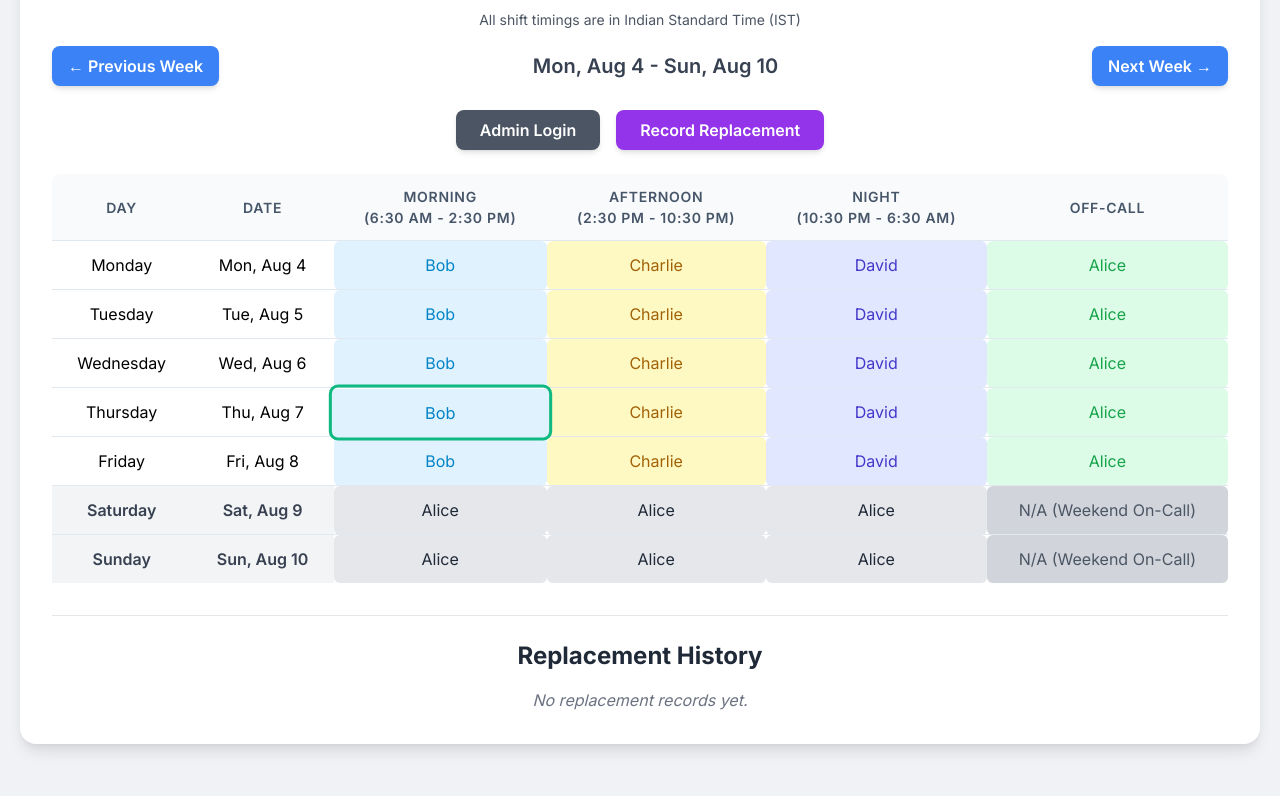
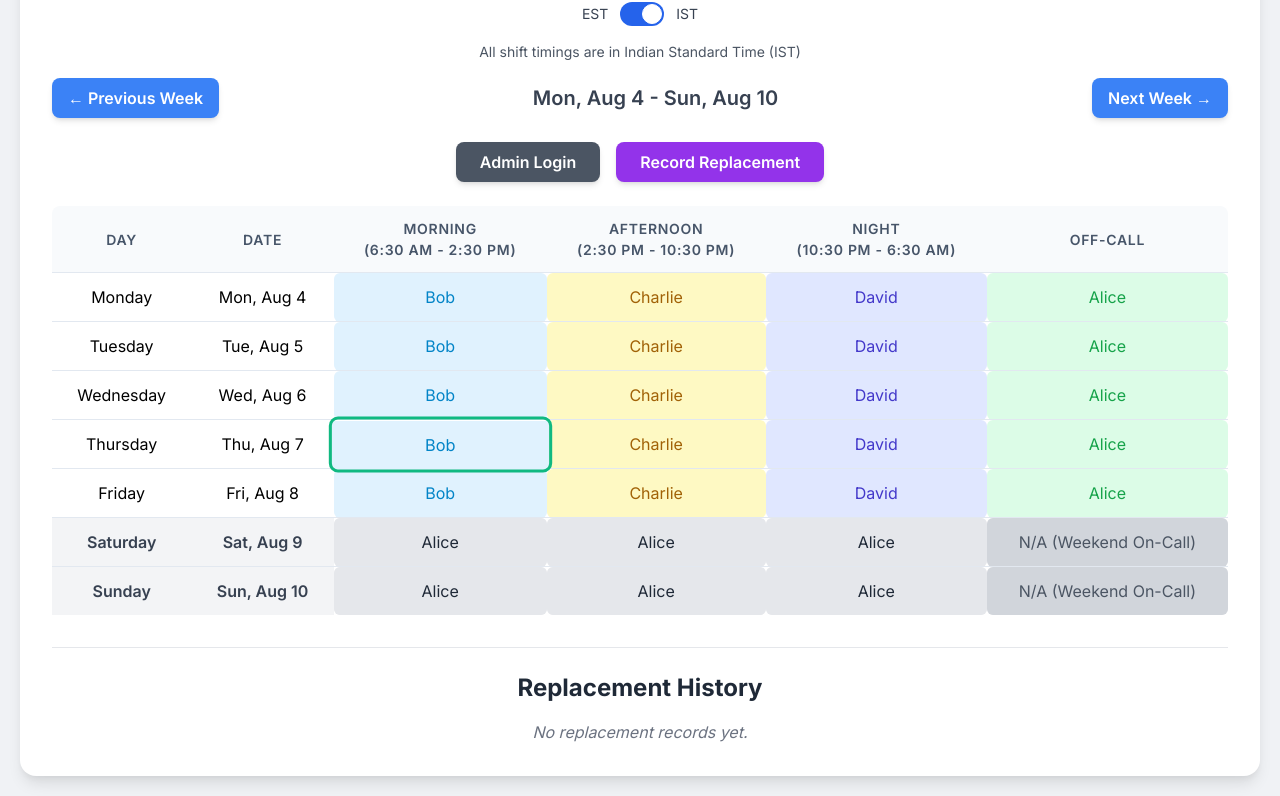
Before and after one commit to srivathsaan/On-call-roster, a plain HTML site: page index.html in a window 1280 px wide. Shown: the part 102-898 px from the top of the page. Before the commit the page ends 866 px from the top, so only its background shows below. Drawn offline with nearby package versions, Linux system fonts and the light colour scheme.

Commit message:
IST to EST

```diff
--- a/index.html
+++ b/index.html
@@ -12,8 +12,17 @@
 </head>
 <body class="antialiased">
     <div class="container">
-        <h1 class="text-3xl font-bold text-center text-gray-800 mb-6">Team On-Call Roster</h1>
-        <p class="text-center text-sm text-gray-600 mb-4">All shift timings are in Indian Standard Time (IST)</p>
+        <h1 class="text-3xl font-bold text-center text-gray-800 mb-4">Team On-Call Roster</h1>
+
+        <div class="flex justify-center items-center mb-4 space-x-3">
+            <span class="text-sm font-medium text-gray-700">EST</span>
+            <label for="timezone-toggle" class="inline-flex relative items-center cursor-pointer">
+                <input type="checkbox" id="timezone-toggle" class="sr-only peer" checked>
+                <div class="w-11 h-6 bg-gray-200 rounded-full peer peer-focus:outline-none peer-focus:ring-4 peer-focus:ring-blue-300 peer-checked:after:translate-x-full peer-checked:after:border-white after:content-[''] after:absolute after:top-[2px] after:left-[2px] after:bg-white after:border-gray-300 after:border after:rounded-full after:h-5 after:w-5 after:transition-all peer-checked:bg-blue-600"></div>
+            </label>
+            <span class="text-sm font-medium text-gray-700">IST</span>
+        </div>
+        <p id="timezone-info" class="text-center text-sm text-gray-600 mb-4">All shift timings are in Indian Standard Time (IST)</p>
 
         <div class="flex flex-col sm:flex-row justify-between items-center mb-6 space-y-4 sm:space-y-0">
             <button id="prevWeekBtn" class="bg-blue-500 hover:bg-blue-600 text-white font-semibold py-2 px-4 rounded-lg shadow-md transition duration-300 ease-in-out transform hover:scale-105 w-full sm:w-auto">
@@ -39,9 +48,9 @@
                     <tr>
                         <th class="rounded-tl-lg">Day</th>
                         <th>Date</th>
-                        <th>Morning <br>(6:30 am - 2:30 pm)</th>
-                        <th>Afternoon <br>(2:30 pm - 10:30 pm)</th>
-                        <th>Night <br>(10:30 pm - 6:30 am)</th>
+                        <th id="morning-shift-header">Morning <br>(6:30 am - 2:30 pm)</th>
+                        <th id="afternoon-shift-header">Afternoon <br>(2:30 pm - 10:30 pm)</th>
+                        <th id="night-shift-header">Night <br>(10:30 pm - 6:30 am)</th>
                         <th class="rounded-tr-lg">Off-Call</th>
                     </tr>
                 </thead>
@@ -127,7 +136,7 @@
                 </div>
 
                 <div id="partialShiftFields" class="hidden">
-                    <label class="block text-gray-700 text-sm font-semibold mb-2">Time Range (IST):</label>
+                    <label id="time-range-label" class="block text-gray-700 text-sm font-semibold mb-2">Time Range (IST):</label>
                     <div class="flex space-x-4">
                         <input type="time" id="replacementStartTime" class="shadow-sm appearance-none border rounded-lg w-1/2 py-2 px-3 text-gray-700 leading-tight focus:outline-none focus:ring-2 focus:ring-blue-500 focus:border-transparent">
                         <span class="text-gray-600 flex items-center">-</span>
--- a/main.js
+++ b/main.js
@@ -1086,6 +1086,57 @@ replacementForm.addEventListener('submit', (event) => {
 
 // Initial display of the current week's roster and replacement cards when the page loads
 document.addEventListener('DOMContentLoaded', () => {
+    // --- Timezone Toggle Logic ---
+    const timezoneToggle = document.getElementById('timezone-toggle');
+    const timezoneInfo = document.getElementById('timezone-info');
+    const morningShiftHeader = document.getElementById('morning-shift-header');
+    const afternoonShiftHeader = document.getElementById('afternoon-shift-header');
+    const nightShiftHeader = document.getElementById('night-shift-header');
+    const timeRangeLabel = document.getElementById('time-range-label');
+
+    const shiftTimesConfig = {
+        ist: {
+            morning: 'Morning <br>(6:30 am - 2:30 pm)',
+            afternoon: 'Afternoon <br>(2:30 pm - 10:30 pm)',
+            night: 'Night <br>(10:30 pm - 6:30 am)',
+            info: 'All shift timings are in Indian Standard Time (IST)',
+            label: 'Time Range (IST):'
+        },
+        est: {
+            // Note: This is for EST (UTC-5) and does not account for Daylight Saving Time (EDT).
+            // IST is 10.5 hours ahead of EST.
+            // The column headers are updated to reflect the local time of day for each shift.
+            // The first column (IST Morning) corresponds to the EST Night shift.
+            morning: 'Night <br>(8:00 pm - 4:00 am)',
+            // The second column (IST Afternoon) corresponds to the EST Morning shift.
+            afternoon: 'Morning <br>(4:00 am - 12:00 pm)',
+            // The third column (IST Night) corresponds to the EST Afternoon shift.
+            night: 'Afternoon <br>(12:00 pm - 8:00 pm)',
+            info: 'All shift timings are in Eastern Standard Time (EST)',
+            label: 'Time Range (EST):'
+        }
+    };
+
+    function updateTimezoneView(isIST) {
+        const zone = isIST ? 'ist' : 'est';
+
+        if (timezoneInfo) timezoneInfo.innerHTML = shiftTimesConfig[zone].info;
+        if (morningShiftHeader) morningShiftHeader.innerHTML = shiftTimesConfig[zone].morning;
+        if (afternoonShiftHeader) afternoonShiftHeader.innerHTML = shiftTimesConfig[zone].afternoon;
+        if (nightShiftHeader) nightShiftHeader.innerHTML = shiftTimesConfig[zone].night;
+        if (timeRangeLabel) timeRangeLabel.innerHTML = shiftTimesConfig[zone].label;
+    }
+
+    if (timezoneToggle) {
+        // Set initial view based on the default checked state
+        updateTimezoneView(timezoneToggle.checked);
+
+        // Add listener for changes
+        timezoneToggle.addEventListener('change', (event) => {
+            updateTimezoneView(event.target.checked);
+        });
+    }
+
     updateRosterDisplay();
     toggleReplacementFields();
     recordReplacementBtn.disabled = true;
```
